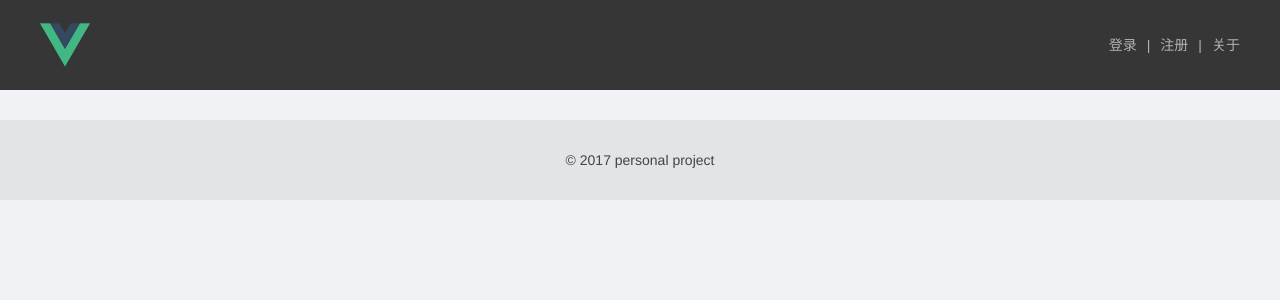
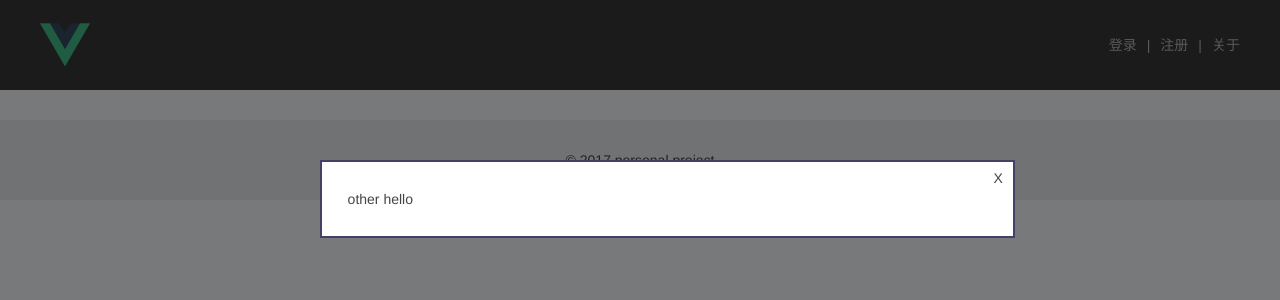
Before and after one commit to ruananqing/vue-project, a Vue app: page /detail/publish in a window 1280 px wide. Both pictures are taken after a click on the item "关于". Shown: the top 300 px of the page. Built offline with nearby package versions, Linux system fonts and the light colour scheme; what vue-resource would draw is missing.

Commit message:
vue-project v0.5.0
add the pop-up window for the 'about' function,  which will be for
'login' and 'register' function later

```diff
--- /dev/null
+++ b/src/components/dialog.vue
@@ -0,0 +1,87 @@
+<template>
+  <div>
+    <div class="dialog-wrap" v-if="isShow">
+      <div class="dialog-cover"  @click="closeMyself"></div>
+      <transition name="drop">
+        <div class="dialog-content">
+          <p class="dialog-close" @click="closeMyself">X</p>
+          <slot>this is a dialog-content slot</slot>
+        </div>
+      </transition>
+
+    </div>
+  </div>
+</template>
+
+<script>
+  export default {
+      props: {
+          isShow: {
+              type: Boolean,
+              default: false
+          }
+      },
+      methods: {
+          closeMyself() {
+              this.$emit('on-close');
+          }
+      }
+  }
+</script>
+
+<style scoped>
+  .drop-enter-active {
+    transition: all .5s ease;
+  }
+  .drop-leave-active {
+    transition: all .3s ease;
+  }
+  .drop-enter {
+    transform: translateY(-500px);
+  }
+  .drop-leave-active {
+    transform: translateY(-500px);
+  }
+
+  .dialog-wrap {
+    position: fixed;
+    width: 100%;
+    height: 100%;
+  }
+  .dialog-cover {
+    background: #000;
+    opacity: .5;
+    position: fixed;
+    z-index: 5;
+    top: 0;
+    left: 0;
+    width: 100%;
+    height: 100%;
+  }
+  .dialog-content {
+    width: 50%;
+    position: fixed;
+    max-height: 50%;
+    overflow: auto;
+    background: #fff;
+    top: 20%;
+    left: 50%;
+    margin-left: -25%;
+    z-index: 10;
+    border: 2px solid #464068;
+    padding: 2%;
+    line-height: 1.6;
+  }
+  .dialog-close {
+    position: absolute;
+    right: 5px;
+    top: 5px;
+    width: 20px;
+    height: 20px;
+    text-align: center;
+    cursor: pointer;
+  }
+  .dialog-close:hover {
+    color: #4fc08d;
+  }
+</style>
--- a/src/components/layout.vue
+++ b/src/components/layout.vue
@@ -11,7 +11,7 @@
             <li class="nav-pile">|</li>
             <li>注册</li>
             <li class="nav-pile">|</li>
-            <li>关于</li>
+            <li @click="aboutClick">关于</li>
           </ul>
         </div>
       </div>
@@ -24,14 +24,29 @@
     <div class="app-foot">
       <p>© 2017 personal project</p>
     </div>
+    <my-dialog :is-show="isShowDialog" @on-close="closeDialog">
+      <p>other hello</p>
+    </my-dialog>
   </div>
 </template>
 
 <script>
+  import Dialog from './dialog.vue';
   export default {
+      components: {
+          MyDialog: Dialog
+      },
       data() {
           return {
-
+              isShowDialog: false
+          }
+      },
+      methods: {
+          aboutClick() {
+              this.isShowDialog = true;
+          },
+          closeDialog() {
+              this.isShowDialog = false;
           }
       }
   }
```
